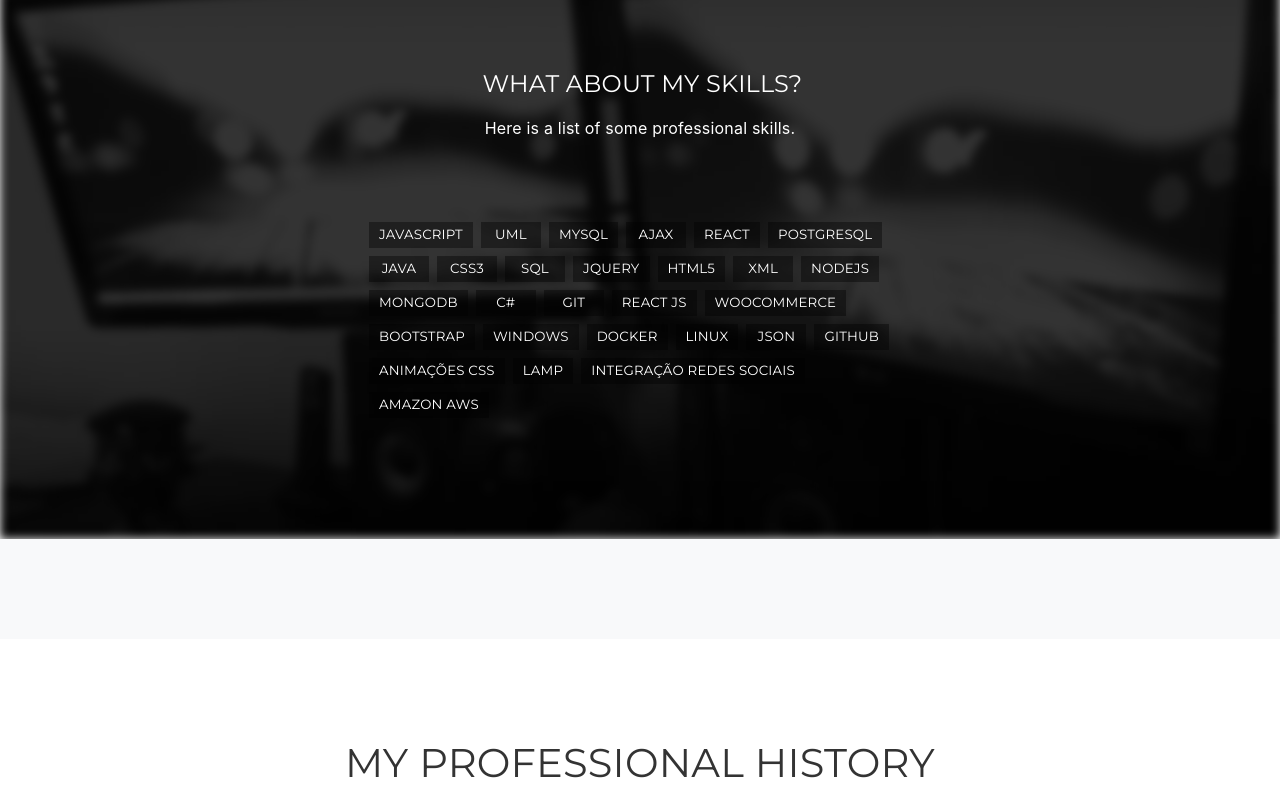
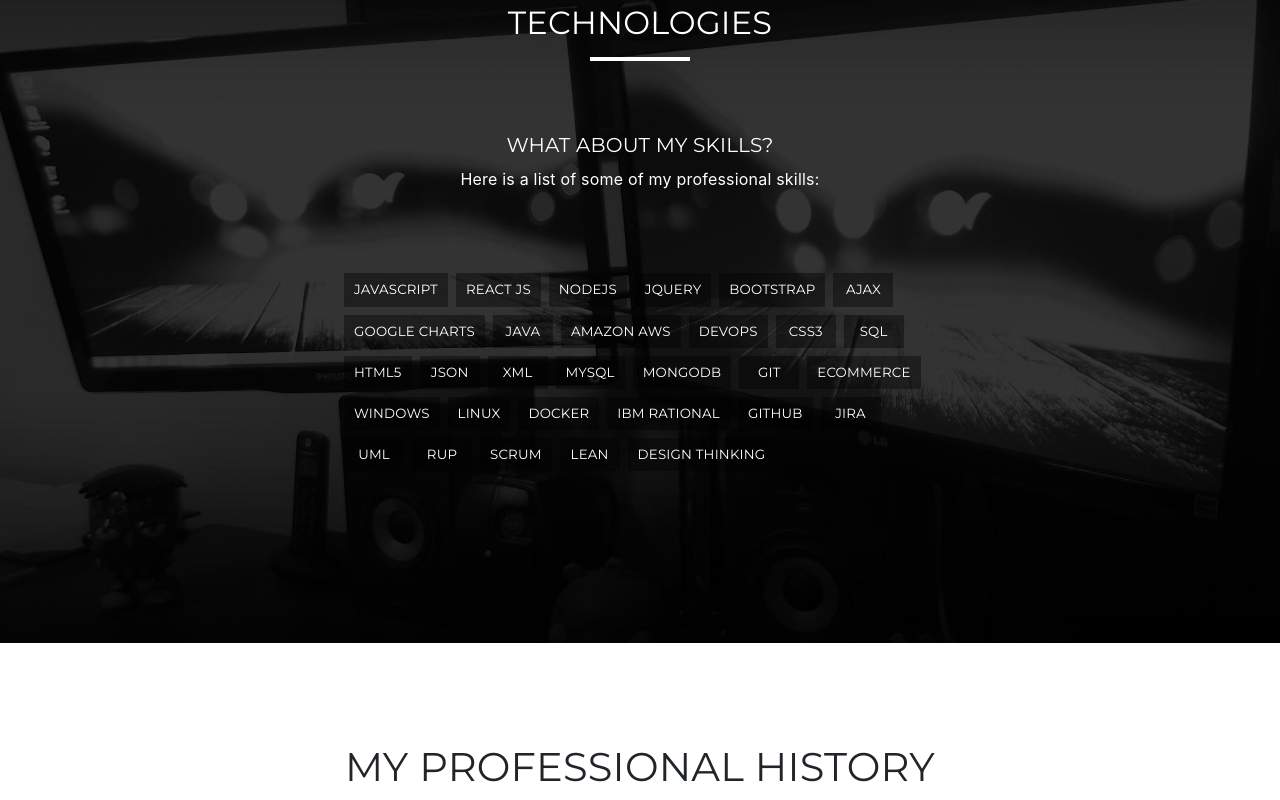
Before and after one commit to wagner-lopes/wagner-lopes.github.io, a website with bundled scripts: page index.html in a window 1280 px wide. Shown: the part 1520-2320 px from the top of the page. Built offline with nearby package versions, Linux system fonts and the light colour scheme; files whose address does not match are found by name; a web font is replaced by a local one.

Commit message:
Improvements

```diff
--- a/css/app.css
+++ b/css/app.css
@@ -9,8 +9,6 @@
   font-family: sans-serif;
   letter-spacing: 0.2px;
 }
-
-/* Roboto Slab', -apple-system, BlinkMacSystemFont, 'Segoe UI', Roboto, 'Helvetica Neue', Arial , 'Apple Color Emoji', 'Segoe UI Emoji', 'Segoe UI Symbol', 'Noto Color Emoji*/
 
 p {
   line-height: 1.75;
@@ -45,6 +43,53 @@
   width: 100px;
   margin: 15px auto;
 }
+
+/*START IMPORTING*/
+
+.et_pb_row:after {
+  content: ".";
+}
+.et_pb_column {
+  float: left;
+}
+.et_pb_text_align_center {
+  text-align: center;
+}
+.et_pb_bg_layout_dark, .et_pb_bg_layout_dark h1, .et_pb_bg_layout_dark h2, .et_pb_bg_layout_dark h3, .et_pb_bg_layout_dark h4, .et_pb_bg_layout_dark h5, .et_pb_bg_layout_dark h6 {
+  color: #fff !important;
+}
+.et_pb_blurb_content {
+  max-width: 600px;
+  margin: 0 auto;
+}
+.et_pb_main_blurb_image {
+  margin-bottom: 30px;
+}
+#qualificacoes ul {
+  margin: 0;
+  padding: 0;
+  margin-top: 60px;
+  margin-bottom: 40px;
+  position: relative;
+  float: left;
+}
+#qualificacoes ul li {
+  list-style: none;
+  background-color: rgba(0,0,0,0.4);
+  color: #fff;
+  position: relative;
+  float: left;
+  padding: 3px 10px;
+  margin: 4px;
+  cursor: pointer;
+  transition: all .4s!important;
+  font-family: 'Montserrat', Helvetica, Arial, Lucida, sans-serif;
+  text-transform: uppercase;
+  min-width: 60px;
+  font-size: 10pt;
+}
+
+/*END IMPORTING*/
 
 .img-fluid {
   height: auto;
@@ -117,6 +162,42 @@
   background: transparent;
 }
 
+header.masthead .intro-text {
+  padding-top: 150px;
+  padding-bottom: 100px;
+}
+
+header.masthead .intro-text .intro-lead-in {
+  font-size: 22px;
+  font-style: italic;
+  line-height: 22px;
+  margin-bottom: 25px;
+  font-family: 'Droid Serif', -apple-system, BlinkMacSystemFont, 'Segoe UI', Roboto, 'Helvetica Neue', Arial, sans-serif, 'Apple Color Emoji', 'Segoe UI Emoji', 'Segoe UI Symbol', 'Noto Color Emoji';
+}
+
+header.masthead {
+  text-align: center;
+  color: white;
+  background-image: url("../img/home2.png");
+  background-repeat: no-repeat;
+  background-attachment: scroll;
+  background-position: center center;
+  background-size: cover;
+}
+
+header.masthead .intro-text .intro-heading {
+  font-size: 50px;
+  font-weight: 700;
+  line-height: 50px;
+  margin-bottom: 25px;
+  font-family: 'Montserrat', -apple-system, BlinkMacSystemFont, 'Segoe UI', Roboto, 'Helvetica Neue', Arial, sans-serif, 'Apple Color Emoji', 'Segoe UI Emoji', 'Segoe UI Symbol', 'Noto Color Emoji';
+}
+
+.white-title::after {
+  color: white;
+  border: 2px solid white;
+}
+
 #skills-div {
   width: 100%;
 }
@@ -179,7 +260,7 @@
     margin: 0 0 30px;
   }
   header.masthead .intro-text {
-    padding-top: 230px;
+    padding-top: 300px;
     padding-bottom: 200px;
   }
   header.masthead .intro-text .intro-lead-in {
@@ -232,41 +313,22 @@
   }
 }
 
-header.masthead {
-  text-align: center;
-  color: white;
-  /*background-image: url("../img/header-bg.jpg");*/
-  background-image: url("../img/home2.png");
-  background-repeat: no-repeat;
-  background-attachment: scroll;
-  background-position: center center;
-  background-size: cover;
-}
-
-header.masthead .intro-text {
-  padding-top: 150px;
-  padding-bottom: 100px;
-}
-
-header.masthead .intro-text .intro-lead-in {
-  font-size: 22px;
-  font-style: italic;
-  line-height: 22px;
-  margin-bottom: 25px;
-  font-family: 'Droid Serif', -apple-system, BlinkMacSystemFont, 'Segoe UI', Roboto, 'Helvetica Neue', Arial, sans-serif, 'Apple Color Emoji', 'Segoe UI Emoji', 'Segoe UI Symbol', 'Noto Color Emoji';
-}
-
-header.masthead .intro-text .intro-heading {
-  font-size: 50px;
-  font-weight: 700;
-  line-height: 50px;
-  margin-bottom: 25px;
-  font-family: 'Montserrat', -apple-system, BlinkMacSystemFont, 'Segoe UI', Roboto, 'Helvetica Neue', Arial, sans-serif, 'Apple Color Emoji', 'Segoe UI Emoji', 'Segoe UI Symbol', 'Noto Color Emoji';
-}
-
 .service-heading {
   margin: 15px 0;
   text-transform: none;
+}
+
+#technologies {
+  background-image: url(../img/bg-qualificacoes.jpg);
+  background-attachment: fixed;
+  bottom: 0;
+	left: 0;
+	width: 100%;
+	height: 100%;
+	background-repeat: no-repeat;
+	background-position: top center;
+  background-size: cover;
+  line-height: 1.7em;
 }
 
 #portfolio .portfolio-item {
--- a/css/custom.css
+++ b/css/custom.css
@@ -211,10 +211,6 @@
     -webkit-transition: all 0.4s ease-in-out;
     -moz-transition: all 0.4s ease-in-out;
     transition: all 0.4s ease-in-out;
-}
-
-*{
-    transition: none!important;
 }
 
 .mobile_menu_bar{
@@ -559,14 +555,14 @@
     font-weight: 500;
     line-height: 1em;
 }
-
+/*
 #qualificacoes .et_parallax_bg{
     -webkit-filter: blur(5px);
     -moz-filter: blur(5px);
     -o-filter: blur(5px);
     -ms-filter: blur(5px);
     filter: blur(5px);
-}
+}*/
 
 .et_pb_blurb h4 {
     line-height: 25px;
@@ -609,22 +605,6 @@
     min-width: 60px;
     font-size: 10pt;
 }
-
-/*
-
-#qualificacoes ul li.inverse{
-    background-color: rgba(255,255,255,1)!important;
-    color: #000!important;
-}
-
-#qualificacoes ul li.inverse:hover{
-    background-color: rgba(0,0,0,0.4)!important;
-    color: #fff!important;
-}
-
-*/
-
-
 
 #qualificacoes ul li:hover {
     background-color: rgba(255,255,255,1);
--- a/index.html
+++ b/index.html
@@ -2,36 +2,22 @@
 <html lang="en">
 
   <head>
-
     <meta charset="utf-8">
     <meta name="viewport" content="width=device-width, initial-scale=1, shrink-to-fit=no">
-  <meta name="description" content="">
-  <meta name="author" content="">
+    <meta name="author" content="Wagner Lopes">
     <link rel="shortcut icon" type="image/png" href="img/logos/favicon.png" />
     <title>
       Wagner Lopes
     </title>
-
     <!-- Bootstrap core CSS -->
     <link href="vendor/bootstrap/css/bootstrap.min.css" rel="stylesheet">
-
     <!-- Custom fonts -->
-  <link href="vendor/fontawesome-free/css/all.min.css" rel="stylesheet" type="text/css">
     <link href="https://fonts.googleapis.com/css?family=Montserrat:400,700" rel="stylesheet" type="text/css">
-  <link href='https://fonts.googleapis.com/css?family=Kaushan+Script' rel='stylesheet' type='text/css'>
-  <link href='https://fonts.googleapis.com/css?family=Droid+Serif:400,700,400italic,700italic' rel='stylesheet'
-    type='text/css'>
-  <link href='https://fonts.googleapis.com/css?family=Roboto+Slab:400,100,300,700' rel='stylesheet' type='text/css'>
-
     <!-- Custom styles -->
-  <link rel="stylesheet" href="css/style.css">
-  <link rel="stylesheet" href="css/custom.css">
     <link href="css/app.css" rel="stylesheet">
-
   </head>
 
   <body id="page-top">
-
     <!-- Navigation -->
     <nav class="navbar navbar-expand-lg navbar-dark fixed-top" id="mainNav">
       <div class="container">
@@ -94,9 +80,9 @@
       <div class="container">
         <div class="intro-text">
           <div class="intro-lead-in">Welcome To My Website!</div>
-        <div class="intro-heading text-uppercase">It's Nice To Meet You <i class="far fa-smile"></i>
+          <div class="intro-heading text-uppercase">It's Nice To Meet You
+          </div>
           <p style="font-size: 3rem; color:orange">(Under Construction)</p>
-        </div>
           <a class="btn btn-primary btn-xl text-uppercase js-scroll-trigger" href="#skills">Tell Me More</a>
         </div>
       </div>
@@ -146,53 +132,52 @@
     </section>
 
     <!-- Technologies Section -->
-  <section class="bg-light page-section" id="technologies">
-    <div id="qualificacoes"
-      class="et_pb_section et_pb_section_parallax  et_pb_section_2 et_pb_with_background et_section_regular">
-      <div class="et_parallax_bg et_pb_parallax_css"
-        style="background-image: url(img/bg-qualificacoes.jpg);">
-      </div>
-      <div class=" et_pb_row et_pb_row_1">
+    <section class="page-section" id="technologies">
+      <div id="qualificacoes">
+        <div class="et_pb_row">
           <div class="et_pb_column et_pb_column_4_4  et_pb_column_2" id="skills-div">
             <div class="et_pb_text et_pb_module et_pb_bg_layout_dark et_pb_text_align_center  et_pb_text_2">
-            <h2>TECHNOLOGIES</h2>
+              <h2 class="white-title">TECHNOLOGIES</h2>
             </div>
-          <div class="et_pb_blurb et_pb_module et_pb_bg_layout_dark et_pb_text_align_center  et_pb_blurb_4 et_pb_blurb_position_top">
+            <div
+              class="et_pb_blurb et_pb_module et_pb_bg_layout_dark et_pb_text_align_center  et_pb_blurb_4 et_pb_blurb_position_top">
               <div class="et_pb_blurb_content">
                 <div class="et_pb_main_blurb_image"><img src="" alt=""
                     class="et-waypoint et_pb_animation_bottom et-animated"></div>
                 <div class="et_pb_blurb_container">
-                <h4>WHAT ABOUT MY SKILLS?</h4>
-                <p>Here is a list of some professional skills.</p>
+                  <h5>WHAT ABOUT MY SKILLS?</h5>
+                  <p>Here is a list of some of my professional skills:</p>
                   <ul>
-                  <li class="inverse">JavaScript</li>
+                    <li>JavaScript</li>
+                    <li>React Js</li>
+                    <li>NodeJS</li>
+                    <li>JQuery</li>
+                    <li>Bootstrap</li>
+                    <li>Ajax</li>
+                    <li>Google Charts</li>
+                    <li>Java</li>
+                    <li>Amazon AWS</li>
+                    <li>DevOps</li>
+                    <li>CSS3</li>
+                    <li>SQL</li>
+                    <li>HTML5</li>
+                    <li>JSON</li>
+                    <li>XML</li>
+                    <li>MySQL</li>
+                    <li>MongoDB</li>
+                    <li>GIT</li>
+                    <li>ECommerce</li>
+                    <li>Windows</li>
+                    <li>Linux</li>
+                    <li>Docker</li>
+                    <li>IBM Rational</li>
+                    <li>GitHub</li>
+                    <li>Jira</li>
                     <li>UML</li>
-                  <li class="inverse">MySQL</li>
-                  <li>Ajax</li>
-                  <li>React</li>
-                  <li>PostgreSQL</li>
-                  <li>Java</li>
-                  <li class="inverse">CSS3</li>
-                  <li>SQL</li>
-                  <li>JQuery</li>
-                  <li class="inverse">HTML5</li>
-                  <li>XML</li>
-                  <li>NodeJS</li>
-                  <li>MongoDB</li>
-                  <li>C#</li>
-                  <li class="inverse">GIT</li>
-                  <li>React Js</li>
-                  <li>WooCommerce</li>
-                  <li class="inverse">Bootstrap</li>
-                  <li>Windows</li>
-                  <li>Docker</li>
-                  <li>Linux</li>
-                  <li class="inverse">JSON</li>
-                  <li>GitHub</li>
-                  <li>Animações CSS</li>
-                  <li>LAMP</li>
-                  <li>Integração Redes Sociais</li>
-                  <li>Amazon AWS</li>
+                    <li>RUP</li>
+                    <li>Scrum</li>
+                    <li>Lean</li>
+                    <li>Design Thinking</li>
                   </ul>
                 </div>
               </div> <!-- .et_pb_blurb_content -->
@@ -333,8 +318,7 @@
                 <a href="https://www.linkedin.com/in/wagnervglopes/">
                   <div class="timeline-image">
                     <h4>More Info:</h4>
-                  <img src="img/logos/In-Blue-128-white-bg.png" alt="LinkedIn"
-                    class="img-link" id="img-linkedin">
+                    <img src="img/logos/In-Blue-128-white-bg.png" alt="LinkedIn" class="img-link" id="img-linkedin">
                   </div>
                 </a>
               </li>
@@ -477,7 +461,7 @@
       <div class="container">
         <div class="row">
           <div class="col-lg-12 text-center">
-          <h2 class="section-heading text-uppercase">Contact</h2>
+            <h2 class="section-heading text-uppercase white-title">Contact</h2>
           </div>
         </div>
         <div class="row">
```
Also changed, not shown: css/style.css, img/dark-globe-map.jpg (added), img/earth-night-lights.jpeg (added), 2 other files. Lines whose indentation alone changed are shown as unchanged.
